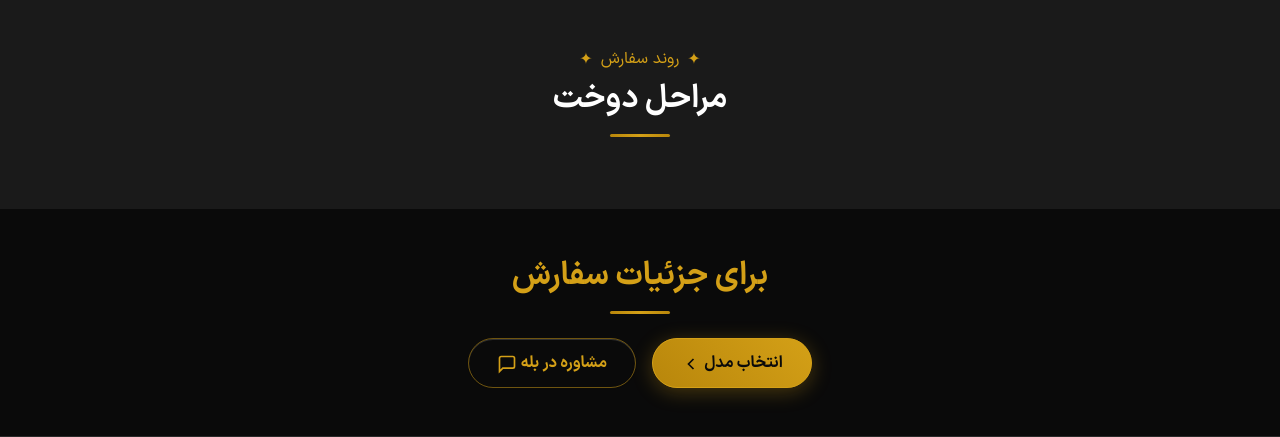
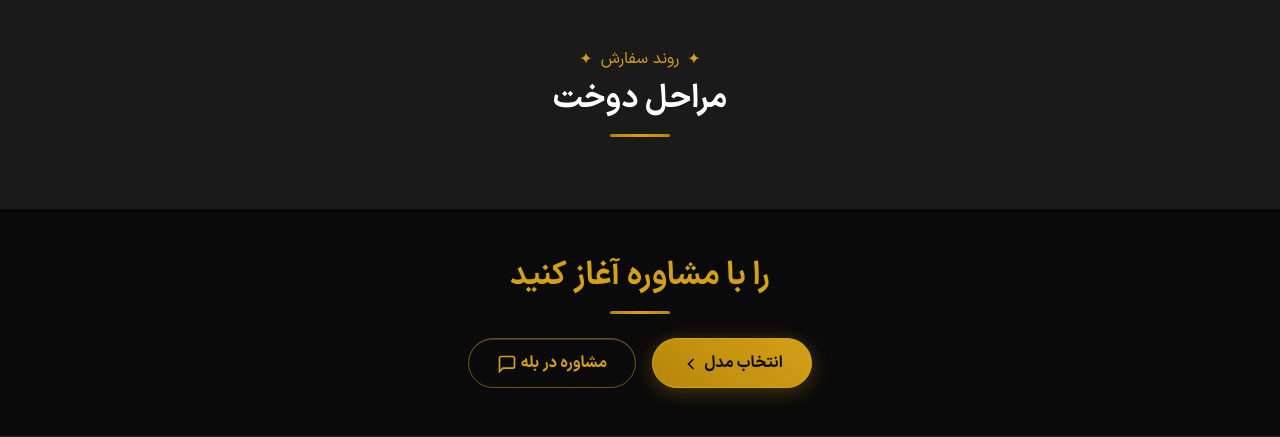
Before and after one commit to mansour-nazifi/NarshalandingPage, an ASP.NET Core app: template StaticSiteGeneration/Views/Catalog/Category.cshtml in a window 1280 px wide. Shown: the part 1216-1653 px from the top of the page. Run offline with ASP.NET Core 8, Linux system fonts and the light colour scheme; the template is opened without the code that fills it, so the values that code supplies are empty.

Commit message:
improve content

```diff
--- a/StaticSiteGeneration/Views/Catalog/Category.cshtml
+++ b/StaticSiteGeneration/Views/Catalog/Category.cshtml
@@ -91,7 +91,7 @@
 
 <section class="py-5" id="cta" aria-labelledby="cta-title">
     <div class="container cta-section text-center mx-auto">
-        <h2 id="cta-title" class="section-title mb-3">@c.CtaTitle <span class="text-gold">برای جزئیات سفارش</span></h2>
+        <h2 id="cta-title" class="section-title mb-3">@c.CtaTitle <span class="text-gold">را با مشاوره آغاز کنید</span></h2>
         <div class="section-line mx-auto mb-3" aria-hidden="true"></div>
         <p class="cta-section-desc mb-4">@c.CtaDesc</p>
         <div class="d-flex gap-3 justify-content-center flex-wrap">
--- a/StaticSiteGeneration/Views/Home/CustomSewing.cshtml
+++ b/StaticSiteGeneration/Views/Home/CustomSewing.cshtml
@@ -16,7 +16,7 @@
         </h1>
         <p class="hero-subtitle mx-auto mb-4">با مدل‌های قابل سفارش، نکات انتخاب پارچه و روند ثبت سفارش آشنا شوید؛ برای بررسی جزئیات و برآورد هزینه، اطلاعات مدل و پارچه را با مزون هماهنگ کنید.</p>
         <div class="hero-buttons d-flex flex-wrap justify-content-center gap-3 mt-4 mb-0">
-            <a href="#guidance" class="btn btn-gold">مشاهده راهنما <svg width="20" height="20" viewBox="0 0 24 24" fill="none" stroke="currentColor" stroke-width="2" aria-hidden="true"><polyline points="6 9 12 15 18 9" /></svg></a>
+            <a href="#custom-sewing" class="btn btn-gold">مشاهده دسته‌بندی‌ها <svg width="20" height="20" viewBox="0 0 24 24" fill="none" stroke="currentColor" stroke-width="2" aria-hidden="true"><polyline points="6 9 12 15 18 9" /></svg></a>
             <a href="@SiteContact.BaleUrl" target="_blank" rel="noopener noreferrer" class="btn btn-outline-gold">مشاوره در بله <svg width="20" height="20" viewBox="0 0 24 24" fill="none" stroke="currentColor" stroke-width="2" aria-hidden="true"><path d="M21 15a2 2 0 0 1-2 2H7l-4 4V5a2 2 0 0 1 2-2h14a2 2 0 0 1 2 2z"></path></svg></a>
         </div>
     </div>
```
